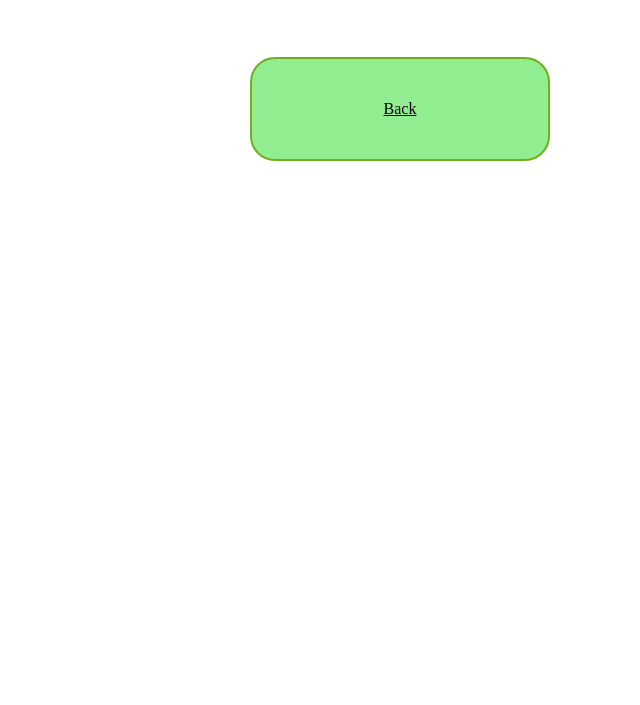
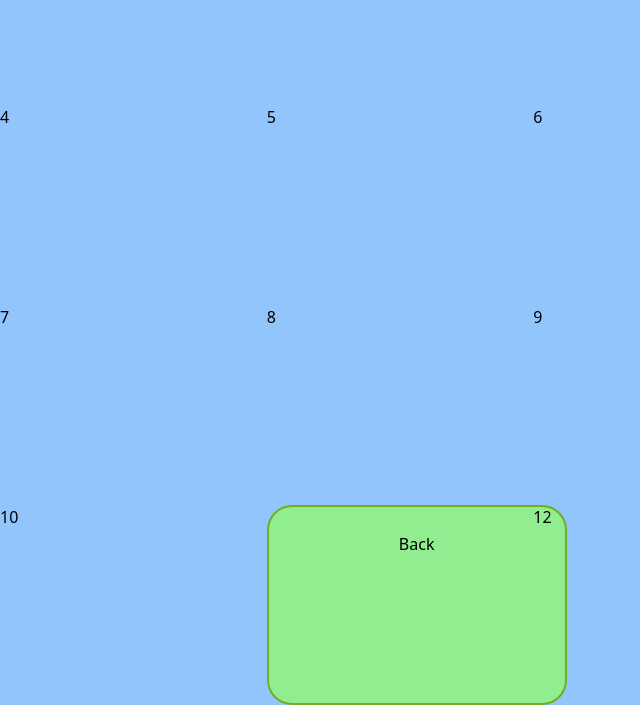
Before and after one commit to CamCalhoun/CS2StratRoulette, an Electron app: page stratRoulette.html in a window 800 px wide. Shown: the part 95-800 px from the top of the page, without its empty margins (0-640 px from the left). Drawn offline with Linux system fonts and the light colour scheme.

Commit message:
began migration of stratroulette to tailwindcss

```diff
--- a/stratRoulette.html
+++ b/stratRoulette.html
@@ -1,19 +1,32 @@
 <!DOCTYPE html>
 <html>
-	<head>
-		<link rel="stylesheet" href="style.css">
-		<title>Strat Roulette</title>
-	</head>
-	<body>
 
-	<div class="flex-container">
-		<div id = "head-div">
-			<h1 class="title">Strat Roulette!</h1>
-		</div>
+<head>
+	<link rel="stylesheet" href="style.css">
+	<link href="output.css" rel="stylesheet">
+	<title>Strat Roulette</title>
+</head>
 
-		<a href = "index.html" id = "index">
+<body class="h-screen w-screen">
+	<div class="bg-blue-300 grid grid-cols-3 grid-rows-4 h-full w-full justify-center">
+		<div>1</div>
+		<h1 class=" title">Strat Roulette!</h1>
+		<div>3</div>
+
+		<div>4</div>
+		<div>5</div>
+		<div>6</div>
+
+		<div>7</div>
+		<div>8</div>
+		<div>9</div>
+
+		<div>10</div>
+		<a href="index.html" id="test">
 			<p>Back</p>
 		</a>
+		<div>12</div>
 
-	</body>
+</body>
+
 </html>
--- a/style.css
+++ b/style.css
@@ -28,3 +28,14 @@
 	width: 300px;
 
 }
+#test {
+	color: black;
+	background-color: lightgreen;
+	border: 2px solid #73AD21;
+	border-radius: 25px;
+	padding: 25px 50px;
+	text-align:center;
+	display: inline-block;
+	box-sizing: border-box;
+	width: 300px;
+}
```
Also changed, not shown: output.css.
